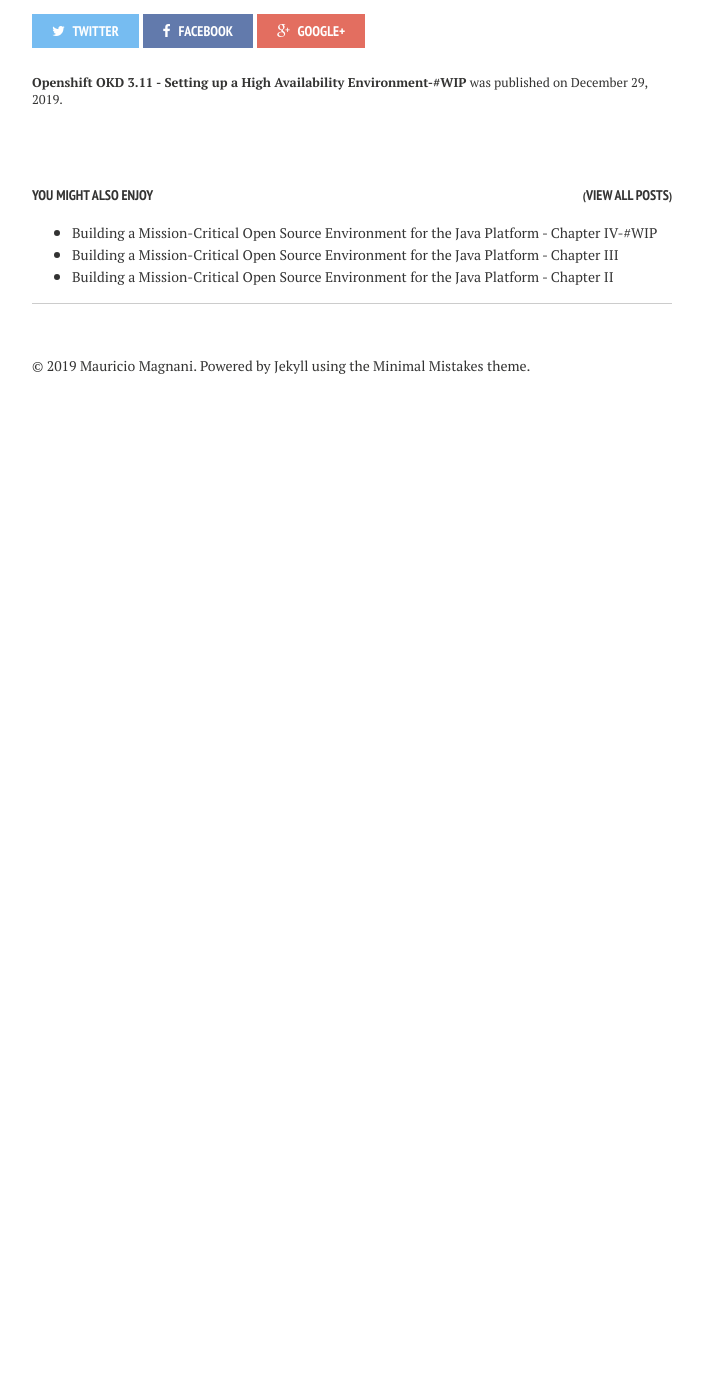
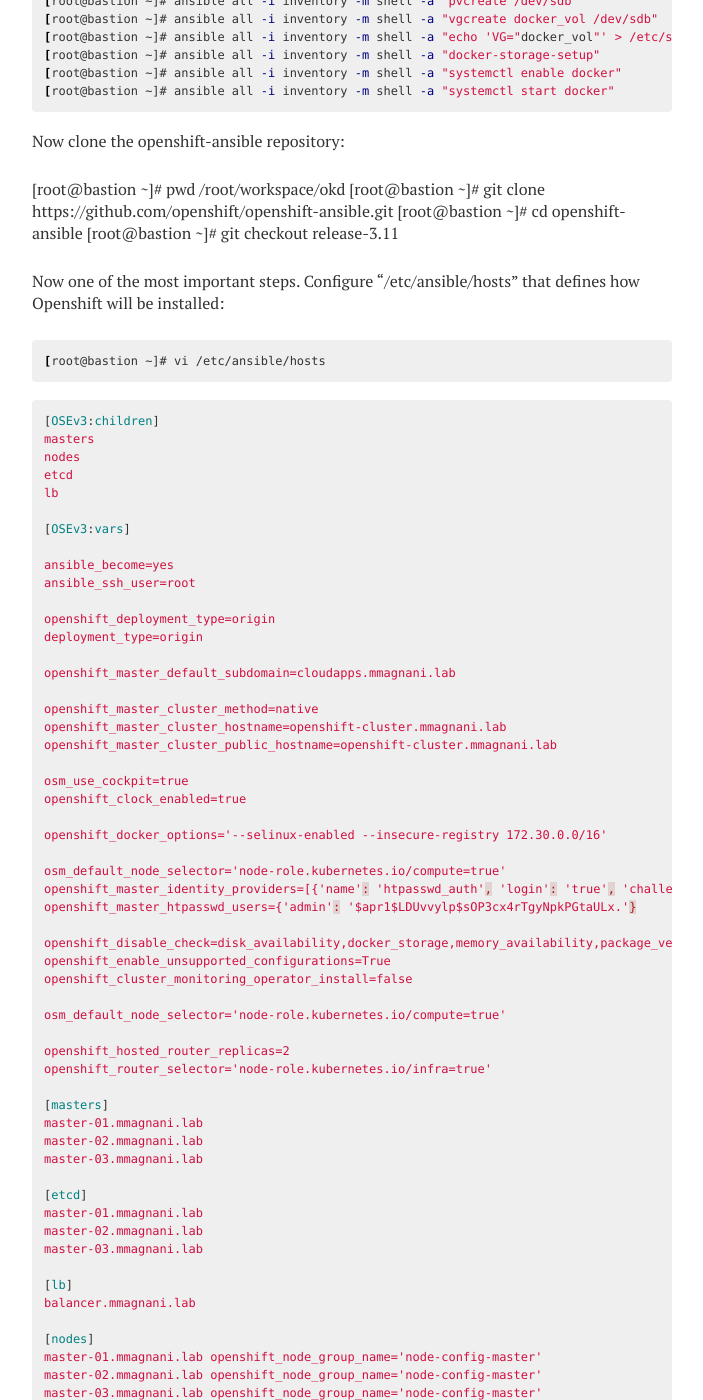
Before and after one commit to msmagnanijr/msmagnanijr.github.io, a Jekyll site: the page built from _posts/2019-12-29-okd-311.md, in a window 1280 px wide and 1400 px high, scrolled down 4373 px. Shown: the whole window, without its empty margins (288-991 px from the left). Built offline with Jekyll 4.4.1, drawn with Linux system fonts in a browser that asks for light colours; nearby versions of some CDN libraries; comment, search, counter and statistics services are not loaded; before the commit the page ends 4797 px from its top, so only the background shows below that; some of the changed text lies outside the part shown.

Commit message:
update okd post

```diff
--- a/_posts/2019-12-29-okd-311.md
+++ b/_posts/2019-12-29-okd-311.md
@@ -177,4 +177,115 @@ Install the following packages on all nodes:
 [root@bastion ~]# ansible all -i inventory -m shell -a "yum -y --enablerepo=epel install pyOpenSSL -y"
 {% endhighlight %}
 
+On all nodes there is a disk "/dev/sdb" that will be used by the docker:
+
+{% highlight bash %}
+[root@bastion ~]# ansible all -i inventory -m shell -a "yum install docker-1.13.1 -y"
+[root@bastion ~]# ansible all -i inventory -m shell -a "pvcreate /dev/sdb"
+[root@bastion ~]# ansible all -i inventory -m shell -a "vgcreate docker_vol /dev/sdb"
+[root@bastion ~]# ansible all -i inventory -m shell -a "echo 'VG="docker_vol"' > /etc/sysconfig/docker-storage-setup"
+[root@bastion ~]# ansible all -i inventory -m shell -a "docker-storage-setup"
+[root@bastion ~]# ansible all -i inventory -m shell -a "systemctl enable docker"
+[root@bastion ~]# ansible all -i inventory -m shell -a "systemctl start docker"
+{% endhighlight %}
+
+Now clone the openshift-ansible repository:
+
+[root@bastion ~]# pwd
+/root/workspace/okd
+[root@bastion ~]# git clone https://github.com/openshift/openshift-ansible.git
+[root@bastion ~]# cd openshift-ansible
+[root@bastion ~]# git checkout release-3.11
+
+Now one of the most important steps. Configure "/etc/ansible/hosts" that defines how Openshift will be installed:
+
+{% highlight bash %}
+[root@bastion ~]# vi /etc/ansible/hosts
+{% endhighlight %}
+{% highlight yaml %}
+[OSEv3:children]
+masters
+nodes
+etcd
+lb
+
+[OSEv3:vars]
+
+ansible_become=yes
+ansible_ssh_user=root
+
+openshift_deployment_type=origin
+deployment_type=origin
+
+openshift_master_default_subdomain=cloudapps.mmagnani.lab
+
+openshift_master_cluster_method=native
+openshift_master_cluster_hostname=openshift-cluster.mmagnani.lab
+openshift_master_cluster_public_hostname=openshift-cluster.mmagnani.lab
+
+osm_use_cockpit=true
+openshift_clock_enabled=true
+
+openshift_docker_options='--selinux-enabled --insecure-registry 172.30.0.0/16'
+
+osm_default_node_selector='node-role.kubernetes.io/compute=true'
+openshift_master_identity_providers=[{'name': 'htpasswd_auth', 'login': 'true', 'challenge': 'true', 'kind': 'HTPasswdPasswordIdentityProvider'}]
+openshift_master_htpasswd_users={'admin': '$apr1$LDUvvylp$sOP3cx4rTgyNpkPGtaULx.'}
+
+openshift_disable_check=disk_availability,docker_storage,memory_availability,package_version
+openshift_enable_unsupported_configurations=True
+openshift_cluster_monitoring_operator_install=false
+
+osm_default_node_selector='node-role.kubernetes.io/compute=true'
+
+openshift_hosted_router_replicas=2
+openshift_router_selector='node-role.kubernetes.io/infra=true'
+
+[masters]
+master-01.mmagnani.lab
+master-02.mmagnani.lab
+master-03.mmagnani.lab
+
+[etcd]
+master-01.mmagnani.lab
+master-02.mmagnani.lab
+master-03.mmagnani.lab
+
+[lb]
+balancer.mmagnani.lab
+
+[nodes]
+master-01.mmagnani.lab openshift_node_group_name='node-config-master'
+master-02.mmagnani.lab openshift_node_group_name='node-config-master'
+master-03.mmagnani.lab openshift_node_group_name='node-config-master'
+node-01.mmagnani.lab openshift_node_group_name='node-config-compute'
+node-02.mmagnani.lab openshift_node_group_name='node-config-compute'
+infra-01.mmagnani.lab openshift_node_group_name='node-config-infra'
+infra-02.mmagnani.lab openshift_node_group_name='node-config-infra'
+{% endhighlight %}
+
+If you want to know in detail about each parameter, check the documentation: [Openshift Doc](https://docs.openshift.com/container-platform/3.11/install/configuring_inventory_file.html)
+
+Now create the entries for DNS, this is very important.
+
+For the parameter "openshift_master_default_subdomain=cloudapps.mmagnani.lab, should be creating a "wildcard" pointing to where the routers will be deployed, which in this case will be infra-01 and infra-02.
+
+*.cloudapps - 10.0.0.85 and 10.0.0.86
+
+For the parameters "openshift_master_cluster_hostname=openshift-cluster.mmagnani.lab" and "openshift_master_cluster_public_hostname=openshift-cluster.mmagnani.lab"
+
+You must create an entry pointing to the name "balancer.mmagnani.lab"
+
+openshift-cluster.mmagnani.lab - 10.0.0.87
+
+Now you are probably ready to begin the installation of Openshift. Run the "prerequisites" playbook:
+
+{% highlight bash %}
+[root@bastion ~]# pwd
+/root/workspace/okd/openshift-ansible
+[root@bastion ~]#  ansible-playbook playbooks/prerequisites.yml
+{% endhighlight %}
+
+
+
 Best,#WIP
```
